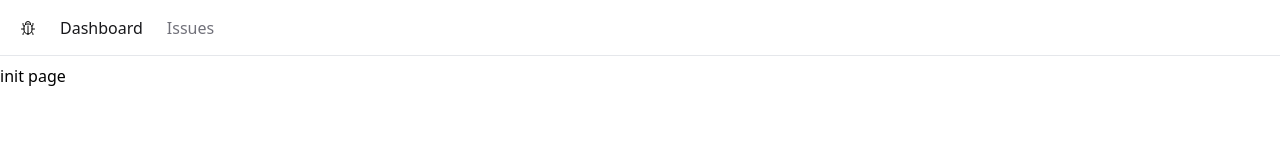
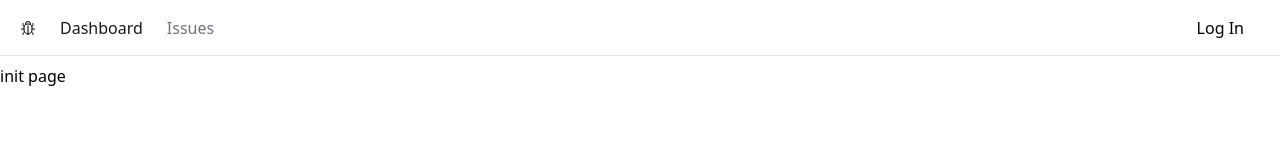
Before and after one commit to danishsheikh1122/issueTrackerFulltackApp, a Next.js app: page / in a window 1280 px wide. Shown: the top 160 px of the page. Built offline with nearby package versions, Linux system fonts and the light colour scheme; no server answers.

Commit message:
added login and logout buttons

```diff
--- a/app/NavBar.tsx
+++ b/app/NavBar.tsx
@@ -1,11 +1,13 @@
-'use client'
+"use client";
 import React from "react";
 import Link from "next/link";
 import { IoBugOutline } from "react-icons/io5";
 import { usePathname } from "next/navigation";
 import classNames from "classnames";
+import { useSession } from "next-auth/react";
 const NavBar = () => {
-    const currentPath=usePathname()//this hook is dependent on broser api so makr nav bar as client cmp
+  const { status, data: session } = useSession();
+  const currentPath = usePathname(); //this hook is dependent on broser api so makr nav bar as client cmp
   const links = [
     {
       name: "Dashboard",
@@ -23,19 +25,25 @@ const NavBar = () => {
         <IoBugOutline />
       </Link>
       <ul className="flex space-x-6">
-          {links.map((link) => (
+        {links.map((link) => (
+          <li key={link.href}>
             <Link
-              key={link.href}
               href={link.href}
               className={classNames({
-                "text-zinc-500": currentPath!== link.href,
+                "text-zinc-500": currentPath !== link.href,
                 "text-zinc-900": currentPath === link.href,
-                "hover:text-zinc-900 transition-colors  ":true,
-              })} >
+                "hover:text-zinc-900 transition-colors  ": true,
+              })}
+            >
               {link.name}
             </Link>
-          ))}
-       </ul>
+          </li>
+        ))}
+      </ul>
+      <div className="container flex  justify-end">
+        {status === 'authenticated' && <Link href="/api/auth/signout" className="capitalize mr-4">log out</Link>}
+        {status === 'unauthenticated' && <Link href="/api/auth/signin" className="capitalize mr-4">log in</Link>}
+      </div>
     </nav>
   );
 };
--- /dev/null
+++ b/app/auth/Provider.tsx
@@ -0,0 +1,8 @@
+'use client'
+import React, { PropsWithChildren } from "react";
+import {SessionProvider} from "next-auth/react";
+const Provider = ({ children }: PropsWithChildren) => {
+  return <SessionProvider>{children}</SessionProvider>;
+};
+
+export default Provider;
```
Also changed, not shown: app/layout.tsx (+8 -4 lines), 1 other file (tests, documents, lock files or other folders).
